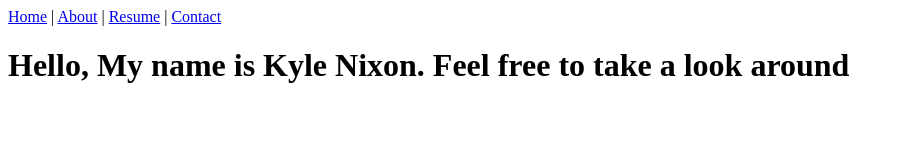
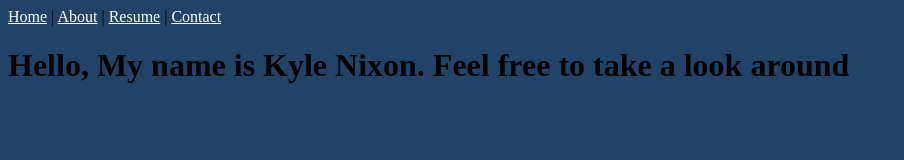
Before and after one commit to tanknixon/tanknixon.net, a plain HTML site: page index.htm in a window 1280 px wide. Shown: the whole page, without its empty margins (0-904 px from the left). Drawn offline with Linux system fonts and the light colour scheme.

Commit message:
Update style.css

```diff
--- a/css/style.css
+++ b/css/style.css
@@ -1,3 +1,6 @@
-#google{
-	background-color:#fff;
+* {
+	background-color:#214368;
 }
+a {
+color: #fff;
+}
```
